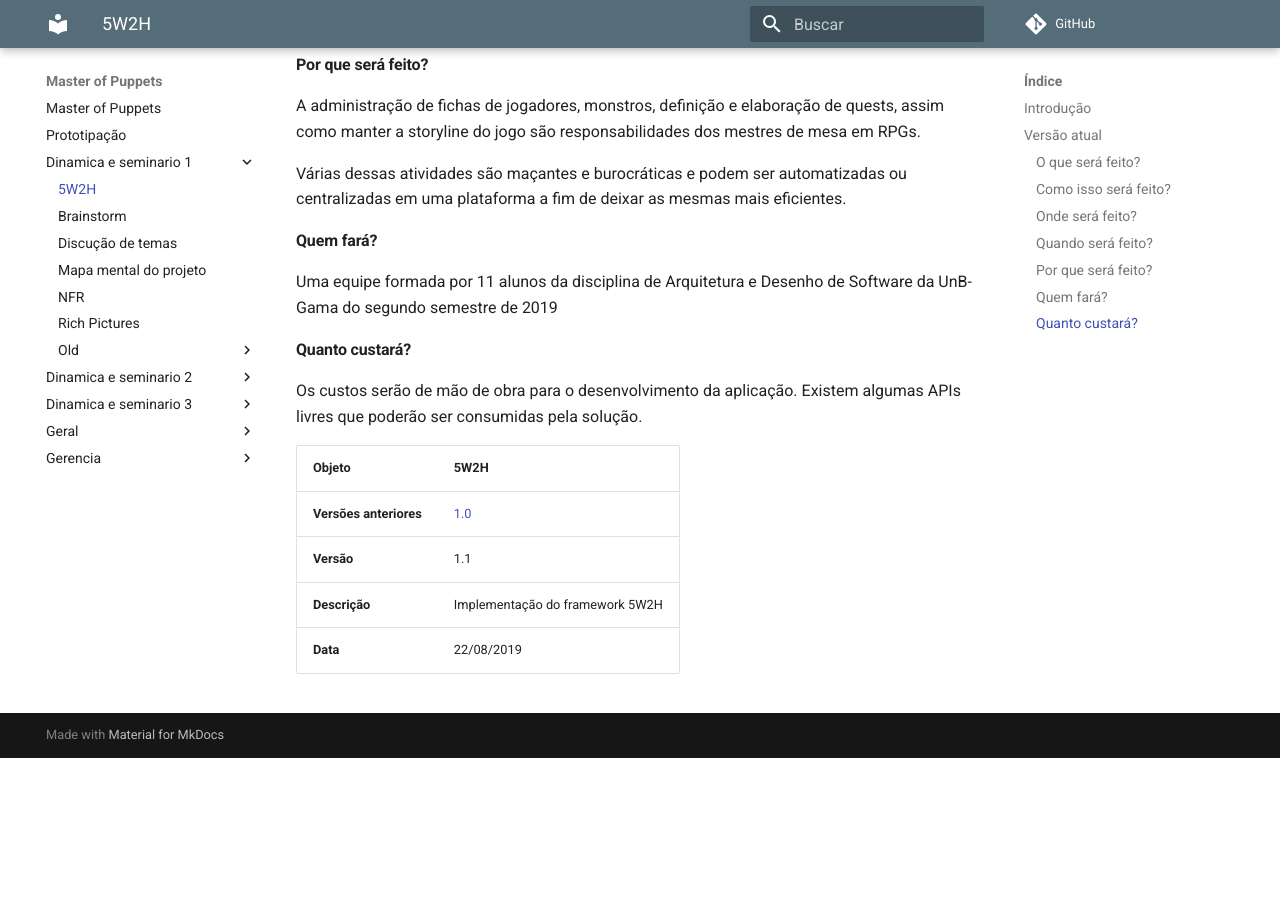
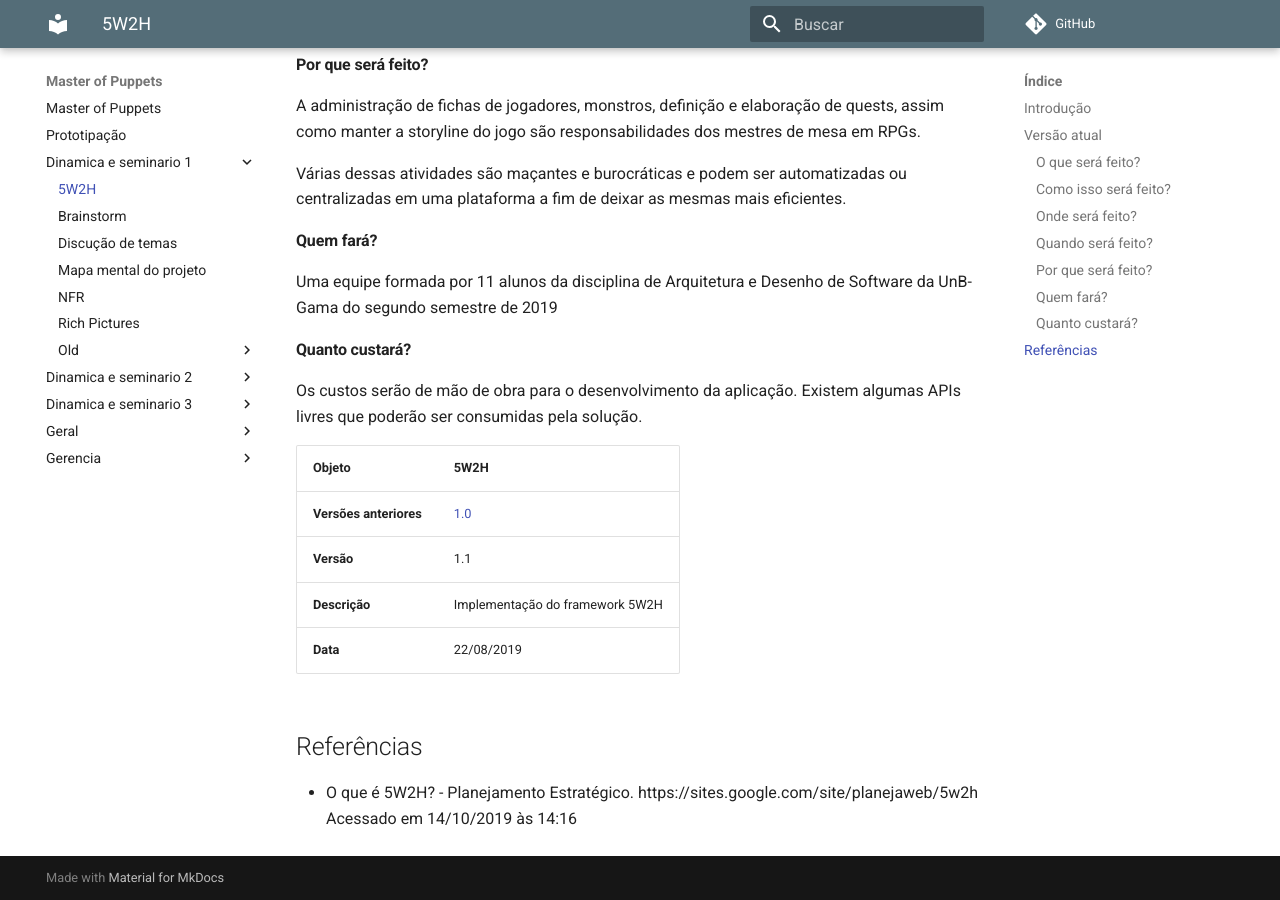
Before and after one commit to desenho-de-software-2019-02/Documentation, an MkDocs documentation site: the page built from docs/dinamica_e_seminario_1/5w2h.md, in a window 1280 px wide and 900 px high, scrolled down 884 px. Built offline with MkDocs 1.6.1 and Material for MkDocs 9.7.7, drawn with Linux system fonts in a browser that asks for light colours; comment, search, counter and statistics services are not loaded; before the commit the page ends 1642 px from its top, so only the background shows below that.

Commit message:
Update 5w2h.md

```diff
--- a/docs/dinamica_e_seminario_1/5w2h.md
+++ b/docs/dinamica_e_seminario_1/5w2h.md
@@ -37,3 +37,6 @@ Os custos serão de mão de obra para o desenvolvimento da aplicação. Existem
 |**Versão**| 1.1 |
 | **Descrição** | Implementação do framework 5W2H |
 | **Data** | 22/08/2019 |
+
+## Referências
+* O que é 5W2H? - Planejamento Estratégico. https://sites.google.com/site/planejaweb/5w2h Acessado em 14/10/2019 às 14:16
```
